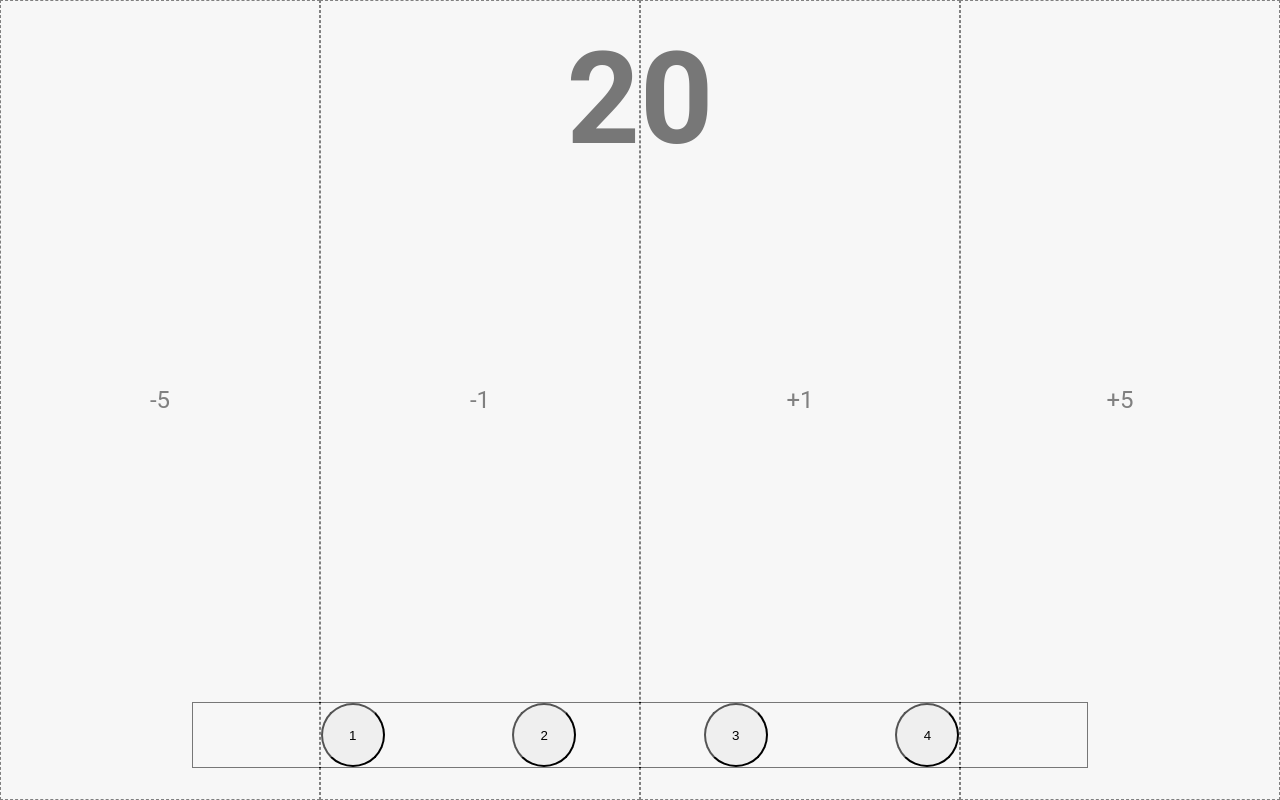
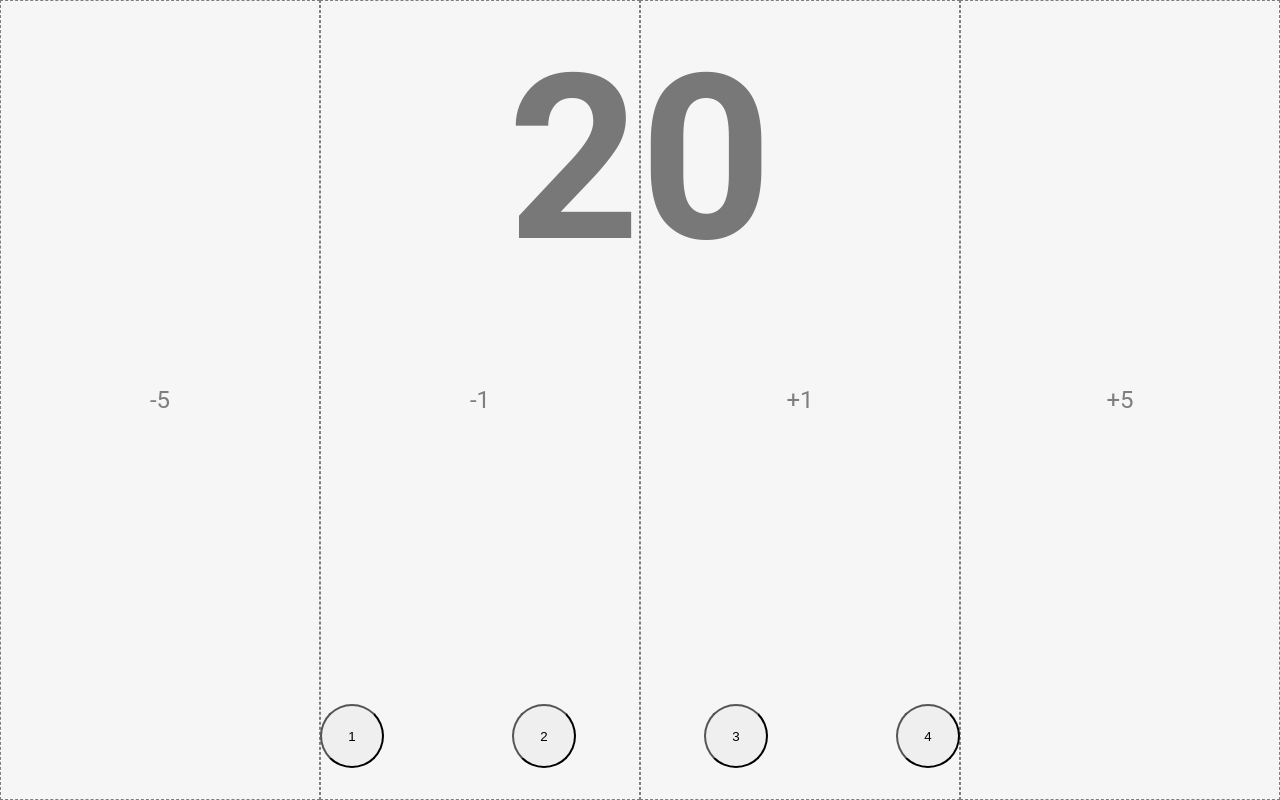
Before and after one commit to thirte3n/mtg, a React (Create React App) app in the folder client/: page / in a window 1280 px wide. Built offline with nearby package versions, Linux system fonts and the light colour scheme.

Commit message:
Add basic styling for land counter. Made style for single counters and land counter responsive

```diff
--- a/client/src/Counter.css
+++ b/client/src/Counter.css
@@ -40,6 +40,9 @@
 
 .total-count {
   font-family: 'Roboto', sans-serif;
+}
+
+.total-count-single {
   font-size: 8rem;
 }
 
@@ -59,6 +62,11 @@
   grid-column: 2 / 3;
 }
 
+.btn-roboto {
+  font-family: 'Roboto', sans-serif;
+  font-size: 1.5rem;
+}
+
 .buttons-single-counter {
   display: inline-grid;
   grid-template: 1fr 1fr / 1fr 1fr;
@@ -66,8 +74,6 @@
 }
 
 .btn-single-counter {
-  font-family: 'Roboto', sans-serif;
-  font-size: 1.5rem;
   width: 40vw;
   min-width: 5rem;
 }
@@ -82,19 +88,10 @@
   grid-row: 2/3;
 }
 
-.btn-single-counter-add {
-  /* background-color: green; */
-}
-
-.btn-single-counter-subtract {
-  /* background-color: red; */
-}
-
 .buttons-mode {
   display: flex;
   width: 70vw;
   justify-content: space-evenly;
-  border: 1px solid black;
 }
 
 .btn-mode-change {
@@ -109,7 +106,14 @@
 @media (min-width: 600px) {
   .counter {
     padding: 1.5rem 0 2rem 0;
-    /* padding: 0rem 0 2rem 0; */
+  }
+
+  .total-count-single {
+    font-size: 18vw;
+  }
+
+  .history {
+    font-size: 3vw;
   }
 
   .buttons-single-counter {
@@ -121,7 +125,6 @@
   }
 
   .btn-single-counter {
-    z-index: -1;
     grid-row: 1/2;
     width: 25vw;
     height: 100vh;
--- a/client/src/LandCounters.css
+++ b/client/src/LandCounters.css
@@ -3,29 +3,41 @@
   flex: 1 1 10rem;
   flex-wrap: wrap;
   justify-content: space-around;
-  align-items: center;
+  align-items: flex-start;
   width: 80vw;
-  height: 600px;
 }
 
 .land-counter {
-  border: 1px solid black;
   flex: 0 1 5.5rem;
   margin: 0 1rem;
   display: flex;
-  flex-flow: column;
+  flex-direction: column;
   align-items: center;
-  height: 8rem;
+  height: 7rem;
   justify-content: space-between;
   text-align: center;
+  border: 1px solid black;
+}
+
+.buttons-land {
+  display: flex;
+  flex-flow: row-reverse nowrap;
+  width: 100%;
 }
 
 .btn-land {
   font-family: 'Roboto', sans-serif;
   font-size: 1.5rem;
-  width: 100%;
-  min-width: 6rem;
+  flex: 1 1;
   height: 2rem;
+}
+
+.total-count-land {
+  font-size: 1.5rem;
+}
+
+.total-count-land-type {
+  font-size: 1rem;
 }
 
 @media (min-width: 600px) {
@@ -33,11 +45,41 @@
     display: grid;
     grid-template-columns: repeat(5, 20vw);
     grid-template-areas: 'plains island swamp mountain forest';
-    border: 1px solid blue;
     width: 100vw;
   }
 
   .land-counter {
-    /* flex: 1 1 8rem; */
+    display: flex;
+    justify-content: space-between;
+    width: 20vw;
+    margin: 0;
+    height: 65%;
+    border: none;
+  }
+
+  .total-count-land-type {
+    font-size: 3.2vw;
+  }
+
+  .total-count-land {
+    font-size: 5vw;
+  }
+
+  .buttons-land {
+    display: grid;
+    grid-template: repeat(2, 50%) / 1fr;
+    position: absolute;
+    top: 0;
+    z-index: 1;
+    opacity: 50%;
+    width: 20vw;
+    height: 100vh;
+  }
+
+  .btn-land {
+    height: 50vh;
+    border: none;
+    border-left: 1px dashed black;
+    border-right: 1px dashed black;
   }
 }
--- a/client/src/components/counter/LandCounterButtons.js
+++ b/client/src/components/counter/LandCounterButtons.js
@@ -12,10 +12,10 @@ const LandButtons = ({ landType }) => {
 
   return (
     <div className="buttons-land">
-      <button className="btn-land" onClick={() => handleButton(1)}>
+      <button className="btn-roboto btn-land" onClick={() => handleButton(1)}>
         +
       </button>
-      <button className="btn-land" onClick={() => handleButton(-1)}>
+      <button className="btn-roboto btn-land" onClick={() => handleButton(-1)}>
         -
       </button>
     </div>
--- a/client/src/components/counter/LandCounterDisplay.js
+++ b/client/src/components/counter/LandCounterDisplay.js
@@ -3,8 +3,10 @@ import React from 'react';
 const LandCounterDisplay = ({ landType, count }) => {
   return (
     <>
-      <p>{landType.toUpperCase()}</p>
-      <p>{count}</p>
+      <p className="total-count total-count-land-type">
+        {landType.toUpperCase()}
+      </p>
+      <p className="total-count total-count-land">{count}</p>
     </>
   );
 };
--- a/client/src/components/counter/ModeSelector.js
+++ b/client/src/components/counter/ModeSelector.js
@@ -5,7 +5,7 @@ import { useDispatch } from 'react-redux';
 const ModeSelector = () => {
   const dispatch = useDispatch();
 
-  const handleButton = mode => {
+  const handleButton = (mode) => {
     dispatch(setMode(mode));
   };
 
--- a/client/src/components/counter/SingleCounterButtons.js
+++ b/client/src/components/counter/SingleCounterButtons.js
@@ -40,28 +40,28 @@ const SingleCounterButtons = () => {
     <div className="buttons-single-counter">
       <button
         id="btn-single-counter-subtract-one"
-        className="btn-single-counter btn-single-counter-tall btn-single-counter-subtract"
+        className="btn-roboto btn-single-counter btn-single-counter-tall btn-single-counter-subtract"
         onClick={() => handleButton(-1)}
       >
         -1
       </button>
       <button
         id="btn-single-counter-add-one"
-        className="btn-single-counter btn-single-counter-tall btn-single-counter-add"
+        className="btn-roboto btn-single-counter btn-single-counter-tall btn-single-counter-add"
         onClick={() => handleButton(1)}
       >
         +1
       </button>
       <button
         id="btn-single-counter-subtract-five"
-        className="btn-single-counter btn-single-counter-short btn-single-counter-subtract"
+        className="btn-roboto btn-single-counter btn-single-counter-short btn-single-counter-subtract"
         onClick={() => handleButton(-5)}
       >
         -5
       </button>
       <button
         id="btn-single-counter-add-five"
-        className="btn-single-counter btn-single-counter-short btn-single-counter-add"
+        className="btn-roboto btn-single-counter btn-single-counter-short btn-single-counter-add"
         onClick={() => handleButton(5)}
       >
         +5
--- a/client/src/components/counter/SingleCounterDisplay.js
+++ b/client/src/components/counter/SingleCounterDisplay.js
@@ -2,9 +2,9 @@ import React from 'react';
 import { useSelector } from 'react-redux';
 
 const SingleCounterDisplay = ({ mode }) => {
-  const count = useSelector(state => state.counter[`${mode}Counter`]);
+  const count = useSelector((state) => state.counter[`${mode}Counter`]);
 
-  return <h2 className="total-count">{count}</h2>;
+  return <h2 className="total-count total-count-single">{count}</h2>;
 };
 
 export default SingleCounterDisplay;
```
